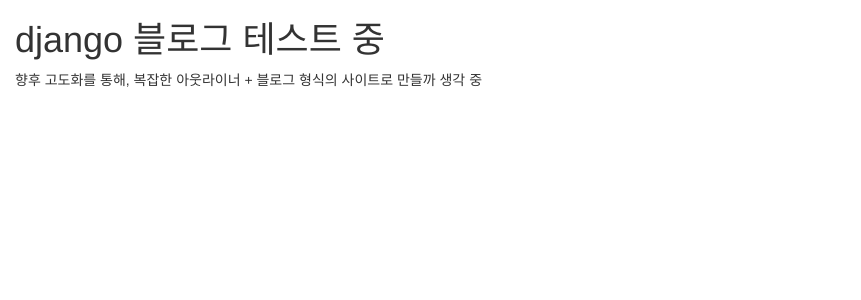
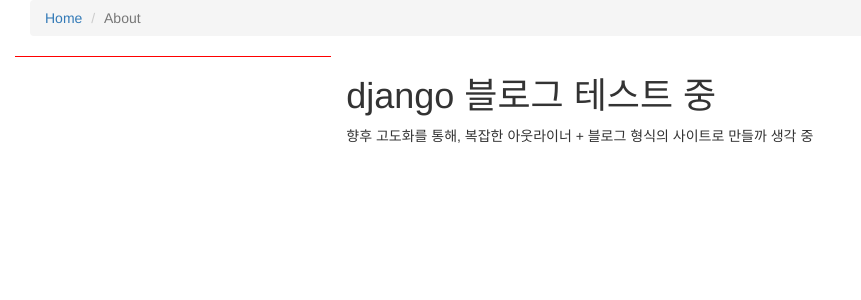
Before and after one commit to dioneuty/my-first-django-blog, a Django app: page / in a window 1280 px wide. Shown: the top 300 px of the page, without its empty margins (0-861 px from the left). Run offline with Django 3.2, Linux system fonts and the light colour scheme; data that the repository does not hold is empty; some libraries are stand-ins or nearby versions.

Commit message:
add the grid layout and put on a breadcrumb to top frame.

```diff
--- a/blog/static/css/blog.css
+++ b/blog/static/css/blog.css
@@ -5,3 +5,6 @@
 body {
 	padding-left: 15px;
 }
+.leftFrame {
+    background-color:#ff0000;
+}
--- a/blog/templates/blog/base.html
+++ b/blog/templates/blog/base.html
@@ -9,6 +9,23 @@
 	<title>dioneuty django blog</title>
 </head>
 <body>
+<div class="container-fluid">
+	<div class="row">
+		<div class="col-xs-12">
+			<nav aria-label="breadcrumb">
+			  <ol class="breadcrumb">
+				<li class="breadcrumb-item"><a href="#">Home</a></li>
+				<li class="breadcrumb-item active" aria-current="page">About</li>
+			  </ol>
+			</nav>
+
+		</div>
+		<div class="col-sm-12 col-md-3 leftFrame bg-primary">
+			<div style="min-height: 1px;">
+
+			</div>
+		</div>
+		<div class="col-sm-12 col-md-9 rightFrame bg-light">
 			<div>
 				<h1>django 블로그 테스트 중</h1>
 			</div>
@@ -16,5 +33,8 @@
 
 			{% block content %}
 			{% endblock %}
+		</div>
+	</div>
+</div>
 </body>
 </html>
--- a/blog/templates/blog/post_list.html
+++ b/blog/templates/blog/post_list.html
@@ -9,3 +9,12 @@
 </div>
 {% endfor %}
 {% endblock %}
+
+
+<div class="container">
+	<div class="row">
+		<div class="col-xs-12"></div>
+		<div class="col-sm-12 col-md-4"></div>
+		<div class="col-sm-12 col-md-8"></div>
+	</div>
+</div>
```
Lines whose indentation alone changed are shown as unchanged.
